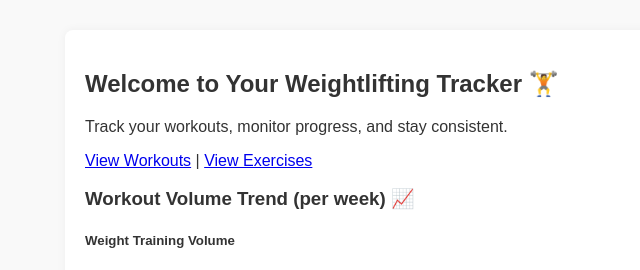
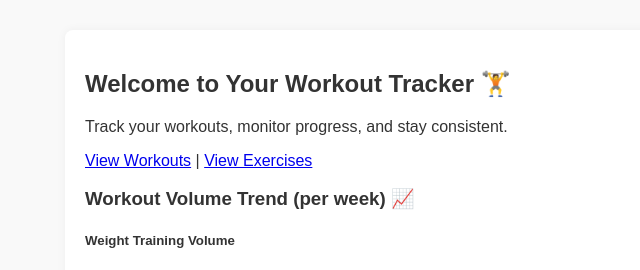
Before and after one commit to SlothCartel/WorkoutTracker, a Django app: template templates/trackerapp/home.html in a window 1280 px wide. Shown: the part 138-408 px from the top of the page, without its empty margins (155-795 px from the left). Run offline with Django 5.2, Linux system fonts and the light colour scheme; the template is opened without the code that fills it, so the values that code supplies are empty.

Commit message:
Heading change

```diff
--- a/templates/trackerapp/home.html
+++ b/templates/trackerapp/home.html
@@ -2,7 +2,7 @@
 {% block title %}Home - Weight Tracker{% endblock %}
 
 {% block content %}
-    <h2>Welcome to Your Weightlifting Tracker 🏋️</h2>
+    <h2>Welcome to Your Workout Tracker 🏋️</h2>
     <p>Track your workouts, monitor progress, and stay consistent.</p>
     <p><a href="/workouts/">View Workouts</a> | <a href="/exercises/">View Exercises</a></p>
 
```
